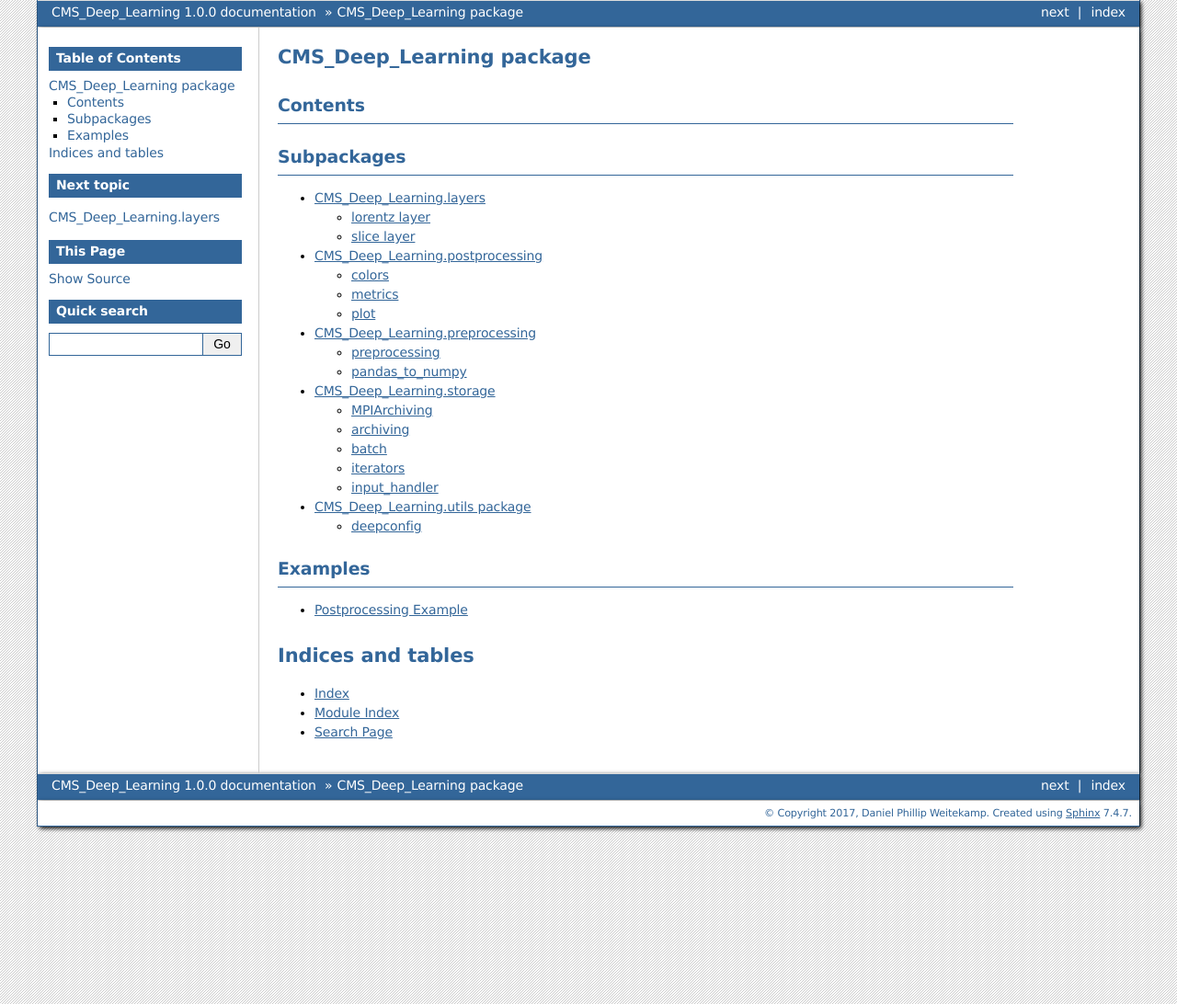
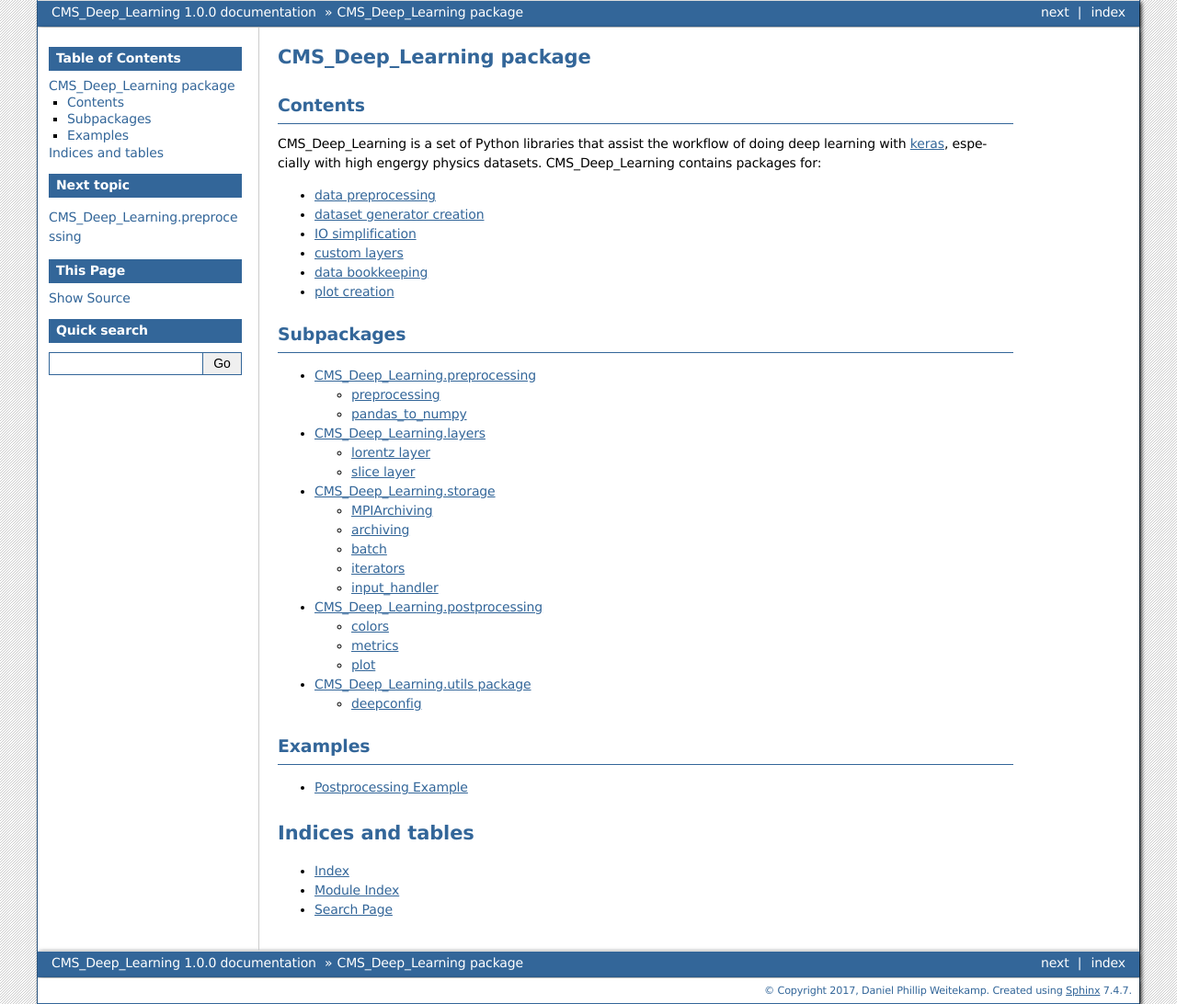
Before and after one commit to DannyWeitekamp/CMS_Deep_Learning, a Sphinx documentation site: the page built from docs/source/index.rst, in a window 1280 px wide. Shown: the whole page at 92% size. Built offline with Sphinx 7.4.7, drawn with Linux system fonts in a browser that asks for light colours.

Commit message:
docs update

```diff
--- a/docs/source/index.rst
+++ b/docs/source/index.rst
@@ -3,24 +3,31 @@ CMS\_Deep\_Learning package
 
 Contents
 ----------
+CMS_Deep_Learning is a set of Python libraries that assist the workflow of doing deep learning with `keras <https://keras.io>`_, especially with high engergy physics datasets. CMS_Deep_Learning contains packages for:
 
+- `data preprocessing <https://dannyweitekamp.github.io/CMS_Deep_Learning/build/html/preprocessing.html#CMS_Deep_Learning.preprocessing.pandas_to_numpy.pandas_to_numpy>`_
+- `dataset generator creation <https://dannyweitekamp.github.io/CMS_Deep_Learning/build/html/preprocessing.html#CMS_Deep_Learning.preprocessing.preprocessing.gen_from_data>`_
+- `IO simplification <https://dannyweitekamp.github.io/CMS_Deep_Learning/build/html/storage.html#CMS_Deep_Learning.storage.input_handler.inputHandler>`_
+- `custom layers <https://dannyweitekamp.github.io/CMS_Deep_Learning/build/html/layers.html#cms-deep-learning-layers>`_
+- `data bookkeeping <https://dannyweitekamp.github.io/CMS_Deep_Learning/build/html/storage.html#CMS_Deep_Learning.storage.archiving.KerasTrial>`_
+- `plot creation  <https://dannyweitekamp.github.io/CMS_Deep_Learning/build/html/postprocessing_example.html>`_
 
 Subpackages
 -----------
 
 .. toctree::
+    preprocessing
     layers
+    storage
     postprocessing
-    preprocessing
-    storage
     utils
 
 Examples
 -----------
 .. toctree::
-	:maxdepth: 1
+    :maxdepth: 1
 
-	postprocessing_example
+    postprocessing_example
 
 
 Indices and tables
```
Also changed, not shown: 6 other files.
